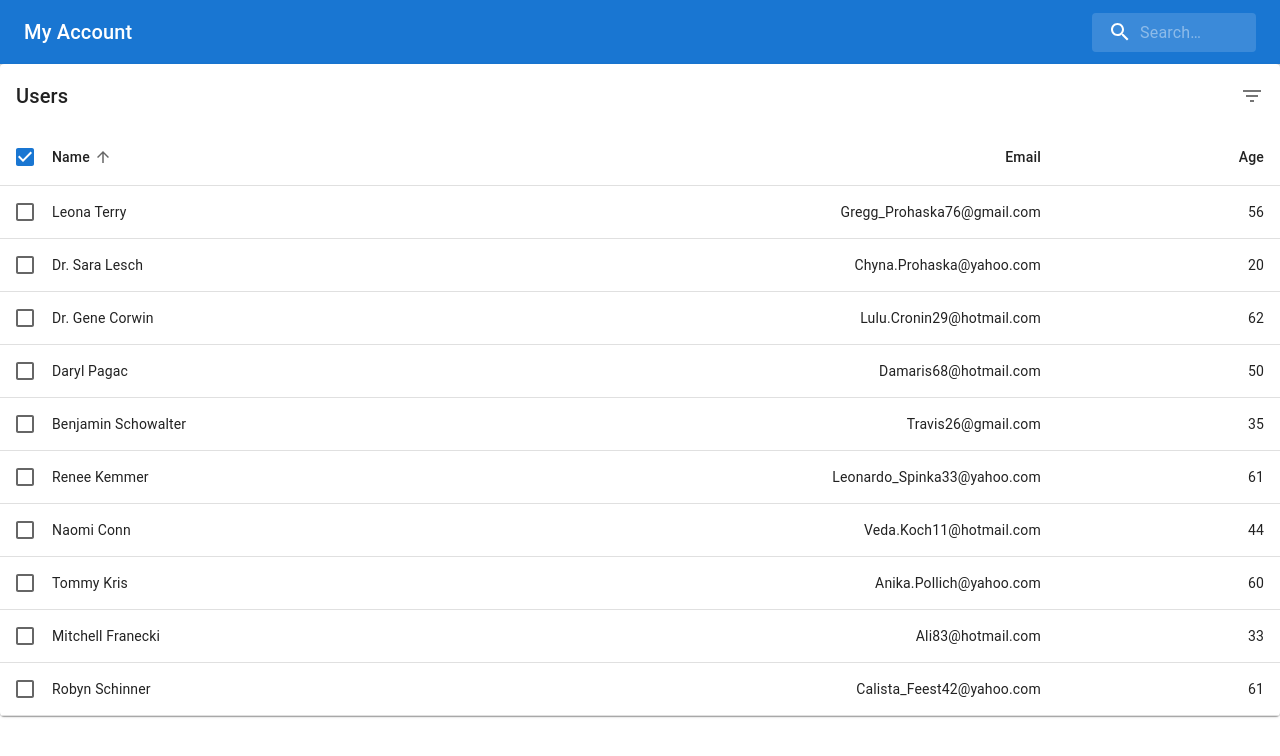
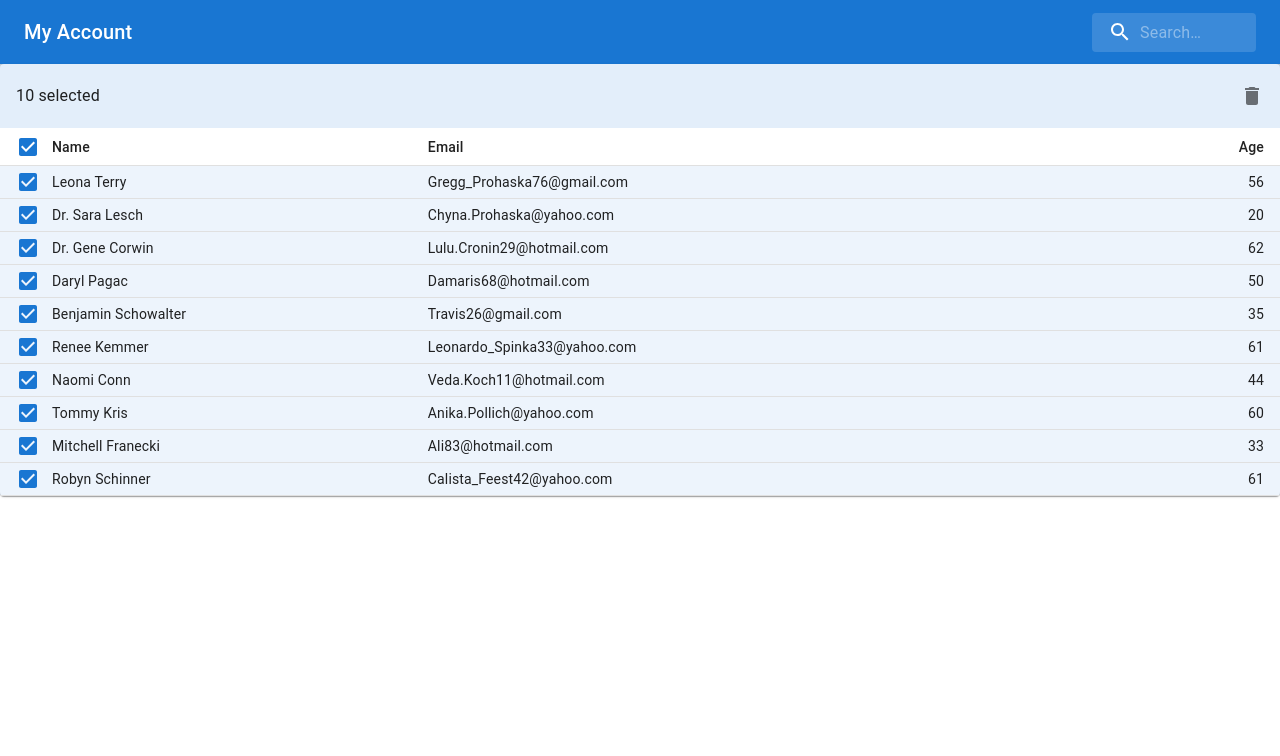
Before and after one commit to yair-tawil-walkme/Interviews, a React (Create React App) app in the folder react-table/: page / in a window 1280 px wide. Both pictures are taken after a click on the element 25 px from the left and 156 px from the top of the page. Shown: the top 756 px of the page. Built offline with nearby package versions, Linux system fonts and the light colour scheme.

Commit message:
Ziv interview

```diff
--- a/react-table/src/components/App.tsx
+++ b/react-table/src/components/App.tsx
@@ -1,3 +1,4 @@
+/* eslint-disable prettier/prettier */
 import { useState } from 'react'
 import Header from './Header'
 import Table from './Table/Table'
@@ -5,11 +6,12 @@ import { getRows } from '../db/rows'
 
 const App = () => {
   const [rows] = useState(getRows())
+  const [searchQuery, setSearchQuery] = useState<string>('')
 
   return (
     <div>
-      <Header />
-      <Table rows={rows} />
+      <Header searchQuery={searchQuery} setSearchQuery={setSearchQuery}/>
+      <Table rows={rows} searchQuery={searchQuery}/>
     </div>
   )
 }
--- a/react-table/src/components/Header.tsx
+++ b/react-table/src/components/Header.tsx
@@ -1,3 +1,4 @@
+/* eslint-disable prettier/prettier */
 import { styled, alpha } from '@mui/material/styles'
 import AppBar from '@mui/material/AppBar'
 import Box from '@mui/material/Box'
@@ -5,6 +6,7 @@ import Toolbar from '@mui/material/Toolbar'
 import Typography from '@mui/material/Typography'
 import InputBase from '@mui/material/InputBase'
 import SearchIcon from '@mui/icons-material/Search'
+import { ChangeEvent } from 'react'
 
 const Search = styled('div')(({ theme }) => ({
   position: 'relative',
@@ -48,7 +50,16 @@ const StyledInputBase = styled(InputBase)(({ theme }) => ({
   },
 }))
 
-const Header = () => {
+const Header = ({
+  searchQuery,
+  setSearchQuery
+}:{
+  searchQuery: string
+  setSearchQuery:(query: string) => void
+}) => {
+  const handleSearch = (event: ChangeEvent<HTMLInputElement>) =>{
+    setSearchQuery(event.target.value)
+  }
   return (
     <Box sx={{ flexGrow: 1 }}>
       <AppBar position="static">
@@ -67,7 +78,10 @@ const Header = () => {
               <SearchIcon />
             </SearchIconWrapper>
 
-            <StyledInputBase placeholder="Search…" />
+            <StyledInputBase
+              placeholder="Search…"
+              value={searchQuery}
+              onChange={handleSearch} />
           </Search>
         </Toolbar>
       </AppBar>
--- a/react-table/src/components/Table/Table.tsx
+++ b/react-table/src/components/Table/Table.tsx
@@ -1,67 +1,126 @@
-import { MouseEvent } from 'react'
-import Box from '@mui/material/Box'
-import MuiTable from '@mui/material/Table'
-import TableBody from '@mui/material/TableBody'
-import TableCell from '@mui/material/TableCell'
-import TableContainer from '@mui/material/TableContainer'
-import TableRow from '@mui/material/TableRow'
-import Paper from '@mui/material/Paper'
-import Checkbox from '@mui/material/Checkbox'
-import TableHead from './TableHead'
-import TableToolbar from './TableToolbar'
-import { Row } from '../../db/model'
+/* eslint-disable prettier/prettier */
+import { ChangeEvent, MouseEvent, useState } from 'react';
+import Box from '@mui/material/Box';
+import MuiTable from '@mui/material/Table';
+import TableBody from '@mui/material/TableBody';
+import TableCell from '@mui/material/TableCell';
+import TableContainer from '@mui/material/TableContainer';
+import TableRow from '@mui/material/TableRow';
+import Paper from '@mui/material/Paper';
+import Checkbox from '@mui/material/Checkbox';
+import TableHead from './TableHead';
+import TableToolbar from './TableToolbar';
+import { Row } from '../../db/model';
 
-const Table = ({ rows }: { rows: Row[] }) => {
+const Table = ({
+   rows,
+   searchQuery
+  }: {
+   rows: Row[],
+   searchQuery: string }) => {
+  const [order, setOrder] = useState<'asc' | 'desc'>('asc');
+  const [orderBy, setOrderBy] = useState<string>('');
+  const [selected,setSelected] = useState<readonly number[]>([])
+  const [tableRows,setTableRows] = useState<Row[]>(rows)
+
   const handleRequestSort = (event: MouseEvent, property: string) => {
-    console.log('property?', property)
+    const isAscending = orderBy === property && order === 'asc'
+    setOrder(isAscending ? 'desc' : 'asc')
+    setOrderBy(property)
   }
 
-  const handleSelectAllClick = () => {}
+  const filteredRows = tableRows.filter(
+    (row) =>
+      row.name.toLowerCase().includes(searchQuery.toLowerCase()) ||
+      row.email.toLowerCase().includes(searchQuery.toLowerCase())
+  )
+  const handleSelectAllClick = (event: ChangeEvent<HTMLInputElement>) => {
+    if(event.target.checked){
+      const newSelected = tableRows.map((row)=>row.id)
+      setSelected(newSelected)
+      return
+    }
+    setSelected([])
+  }
 
-  const handleClick = (event: MouseEvent, name: string) => {
-    console.log('event', event, 'name', name)
+  const handleClick = (event: MouseEvent, id: number) => {
+    const selectedIndex = selected.indexOf(id)
+    let newSelected: readonly number[] = []
+    if(selectedIndex === -1){
+      newSelected = newSelected.concat(selected,id);
+    } else if(selectedIndex === 0){
+      newSelected = newSelected.concat(selected.slice(1));
+    } else if (selectedIndex === selected.length - 1) {
+      newSelected = newSelected.concat(selected.slice(0, -1));
+    } else if (selectedIndex > 0) {
+      newSelected = newSelected.concat(
+        selected.slice(0, selectedIndex),
+        selected.slice(selectedIndex + 1),
+      );
+    }
+    setSelected(newSelected);
   }
 
   // eslint-disable-next-line @typescript-eslint/no-unused-vars
-  const isSelected = (name: string) => false
+  const isSelected = (id: number) => selected.includes(id)
 
+  const sortedRows = [...filteredRows].sort((a,b)=>{
+    if(!orderBy) return 0
+    if(order === 'asc'){
+      return a[orderBy as keyof Row] > b[orderBy as keyof Row] ? 1 : -1
+    }
+    return a[orderBy as keyof Row] < b[orderBy as keyof Row] ? 1 : -1
+  })
+
+  const handleDelete = ()=>{
+    const remainingRows = tableRows.filter((row)=>!selected.includes(row.id))
+    setTableRows(remainingRows)
+    setSelected([])
+  }
   return (
     <Box sx={{ width: '100%' }}>
       <Paper sx={{ width: '100%', mb: 2 }}>
-        <TableToolbar numSelected={0} />
-
+        <TableToolbar numSelected={selected.length} onDelete={handleDelete} />
         <TableContainer>
-          <MuiTable>
+          <MuiTable
+           sx={{minWidth: 750}}
+           size='small'
+           >
             <TableHead
-              numSelected={0}
-              // order={order}
-              // orderBy={orderBy}
+              numSelected={selected.length}
+              order={order}
+              orderBy={orderBy}
               onSelectAllClick={handleSelectAllClick}
               onRequestSort={handleRequestSort}
               rowCount={rows.length}
             />
             <TableBody>
-              {rows.map((row) => {
-                const isItemSelected = isSelected(row.name)
+              {sortedRows.map((row) => {
+                const isItemSelected = isSelected(row.id)
 
                 return (
                   <TableRow
                     hover
                     onClick={(event: MouseEvent) =>
-                      handleClick(event, row.name)
+                      handleClick(event, row.id)
                     }
                     role="checkbox"
                     tabIndex={-1}
                     key={row.name}
                     selected={isItemSelected}
+                    aria-checked={isItemSelected}
+                    sx={{cursor: 'pointer' }}
                   >
                     <TableCell padding="checkbox">
-                      <Checkbox color="primary" />
+                      <Checkbox
+                        color="primary"
+                        checked={isItemSelected}
+                         />
                     </TableCell>
                     <TableCell component="th" scope="row" padding="none">
                       {row.name}
                     </TableCell>
-                    <TableCell align="right">{row.email}</TableCell>
+                    <TableCell align="left">{row.email}</TableCell>
                     <TableCell align="right">{row.age}</TableCell>
                   </TableRow>
                 )
--- a/react-table/src/components/Table/TableHead.tsx
+++ b/react-table/src/components/Table/TableHead.tsx
@@ -1,4 +1,5 @@
-import { MouseEventHandler, MouseEvent } from 'react'
+/* eslint-disable prettier/prettier */
+import { MouseEventHandler, MouseEvent, ChangeEvent } from 'react'
 import MuiTableHead from '@mui/material/TableHead'
 import TableRow from '@mui/material/TableRow'
 import TableCell from '@mui/material/TableCell'
@@ -24,7 +25,7 @@ const TableHead = ({
   onRequestSort: (event: MouseEvent, property: string) => void
   rowCount: number
   numSelected: number
-  onSelectAllClick: () => void
+  onSelectAllClick: (event: ChangeEvent<HTMLInputElement>) => void
 }) => {
   const createSortHandler =
     (property: string): MouseEventHandler<HTMLButtonElement> =>
@@ -36,7 +37,11 @@ const TableHead = ({
     <MuiTableHead>
       <TableRow>
         <TableCell padding="checkbox">
-          <Checkbox color="primary" />
+          <Checkbox
+            color="primary"
+            indeterminate={numSelected>0 && numSelected < rowCount}
+            checked={rowCount > 0 && numSelected === rowCount}
+            onChange={onSelectAllClick} />
         </TableCell>
 
         {cells.map((headCell) => (
--- a/react-table/src/components/Table/TableToolbar.tsx
+++ b/react-table/src/components/Table/TableToolbar.tsx
@@ -6,7 +6,13 @@ import IconButton from '@mui/material/IconButton'
 import DeleteIcon from '@mui/icons-material/Delete'
 import FilterListIcon from '@mui/icons-material/FilterList'
 
-const TableToolbar = ({ numSelected }: { numSelected: number }) => {
+const TableToolbar = ({
+   numSelected,
+   onDelete
+   }: {
+   numSelected: number
+   onDelete: () => void
+   }) => {
   return (
     <Toolbar
       sx={{
@@ -43,7 +49,7 @@ const TableToolbar = ({ numSelected }: { numSelected: number }) => {
 
       {numSelected > 0 ? (
         <Tooltip title="Delete">
-          <IconButton>
+          <IconButton onClick={onDelete}>
             <DeleteIcon />
           </IconButton>
         </Tooltip>
--- a/react-table/src/components/Table/cells.ts
+++ b/react-table/src/components/Table/cells.ts
@@ -7,7 +7,7 @@ export const cells = [
   },
   {
     id: 'email',
-    numeric: true,
+    numeric: false,
     disablePadding: false,
     label: 'Email',
   },
```
